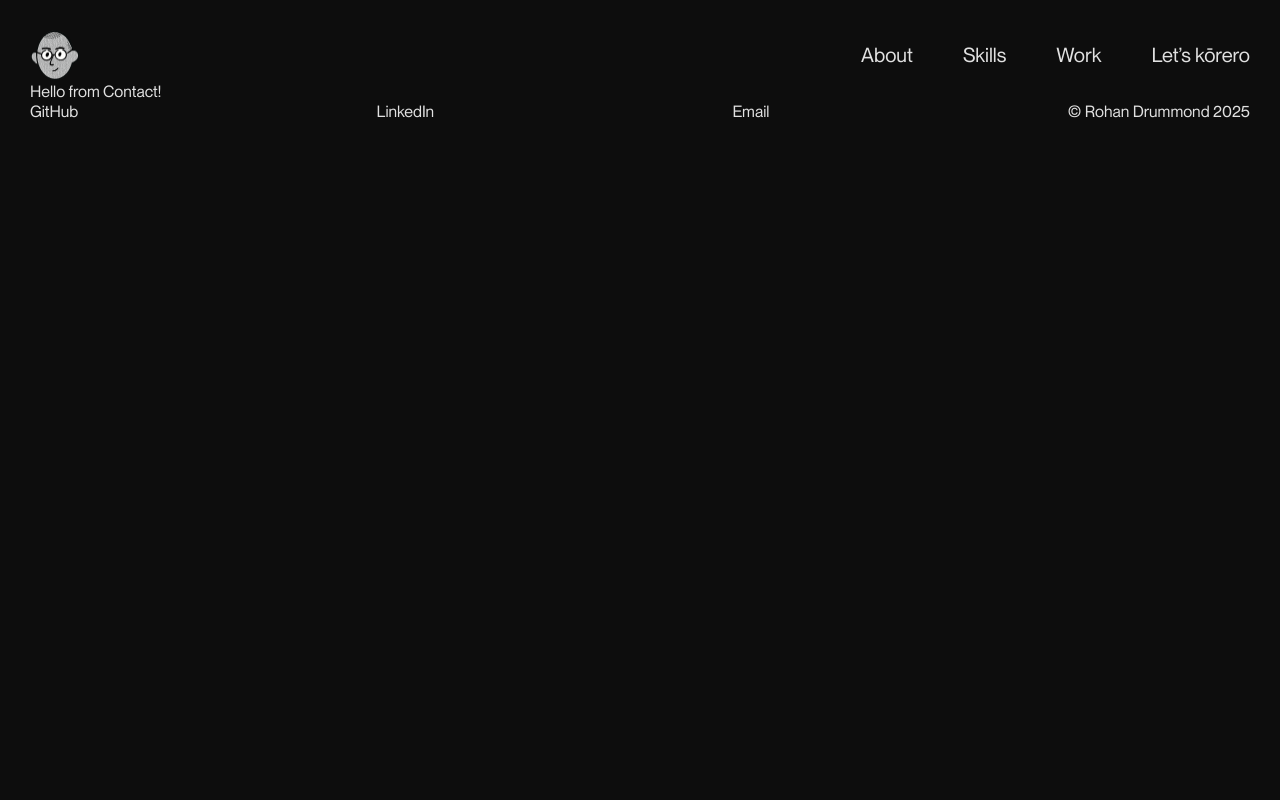
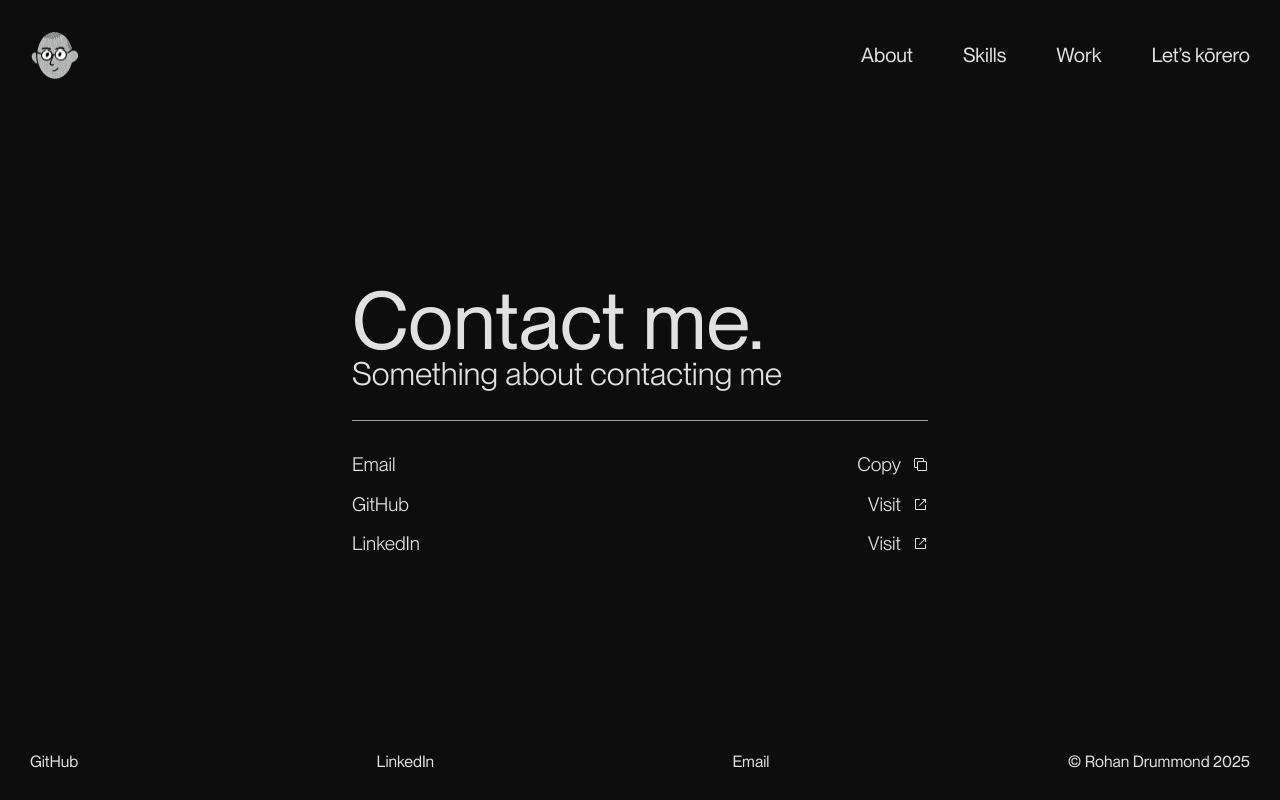
Before and after one commit to rohandrummond/portfolio, a Next.js app: page /contact in a window 1280 px wide. Built offline with nearby package versions, Linux system fonts and the light colour scheme.

Commit message:
#7 Add contact page skeleton

```diff
--- a/package.json
+++ b/package.json
@@ -10,6 +10,7 @@
   },
   "dependencies": {
     "@radix-ui/react-accordion": "^1.2.12",
+    "@radix-ui/react-icons": "^1.3.2",
     "@radix-ui/react-separator": "^1.1.7",
     "@tailwindcss/cli": "^4.1.13",
     "class-variance-authority": "^0.7.1",
--- a/src/app/about/page.tsx
+++ b/src/app/about/page.tsx
@@ -5,7 +5,7 @@ export default function About() {
   return (
     <main className="flex-1 flex flex-col justify-center gap-[1rem] w-full max-w-[55vw] mx-auto">
       <section className="flex flex-col">
-        <h1 className="heading-lg">About me</h1>
+        <h1 className="heading-lg">About me.</h1>
         <h2 className="sub-heading">
           A short sentence that summarises who I am
         </h2>
--- a/src/app/contact/page.tsx
+++ b/src/app/contact/page.tsx
@@ -1,7 +1,46 @@
+import { Separator } from '@/components/ui/separator'
+import { CopyIcon, ExternalLinkIcon } from '@radix-ui/react-icons'
+import { Link } from 'lucide-react'
+
 export default function Contact() {
   return (
-    <>
-      <h1>Hello from Contact!</h1>
-    </>
+    <main className="flex-1 flex flex-col justify-center gap-[2rem] w-full max-w-[45vw] mx-auto">
+      <section>
+        <h1 className="heading-lg">Contact me.</h1>
+        <h2 className="sub-heading">Something about contacting me</h2>
+      </section>
+      <Separator />
+      <section className="flex flex-col gap-4">
+        <div className="flex flex-row justify-between">
+          <p className="body-text">Email</p>
+          <div className="flex f-row items-center gap-3">
+            <p className="body-text">Copy</p>
+            <CopyIcon />
+          </div>
+        </div>
+        <div className="flex flex-row justify-between">
+          <p className="body-text">GitHub</p>
+          <a
+            href="https://github.com/rohandrummond"
+            target="_blank"
+            className="flex f-row items-center gap-3"
+          >
+            <p className="body-text">Visit</p>
+            <ExternalLinkIcon />
+          </a>
+        </div>
+        <div className="flex flex-row justify-between">
+          <p className="body-text">LinkedIn</p>
+          <a
+            href="https://www.linkedin.com/in/drummondr/"
+            target="_blank"
+            className="flex f-row items-center gap-3"
+          >
+            <p className="body-text">Visit</p>
+            <ExternalLinkIcon />
+          </a>
+        </div>
+      </section>
+    </main>
   )
 }
```
Also changed, not shown: 1 other file (tests, documents, lock files or other folders).
